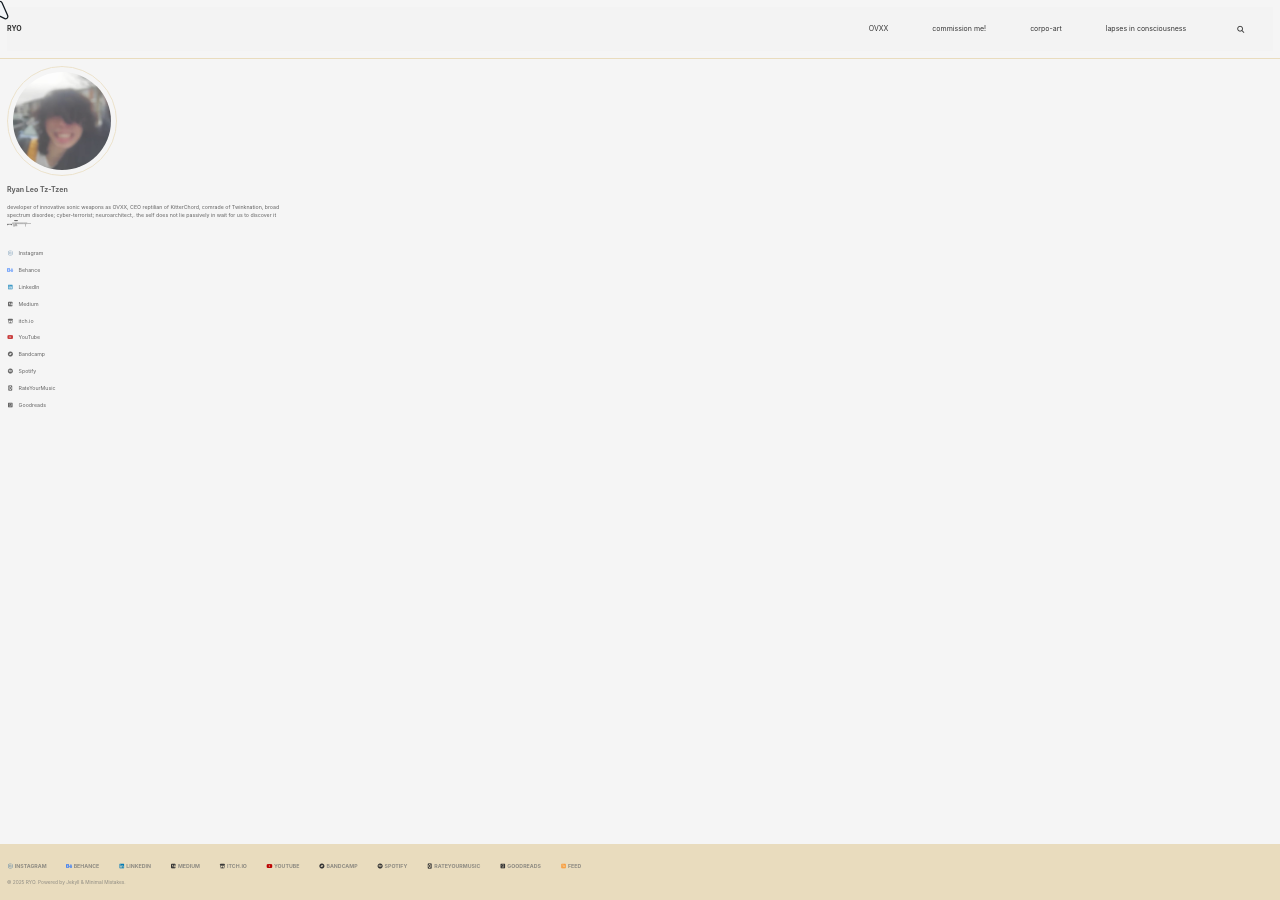
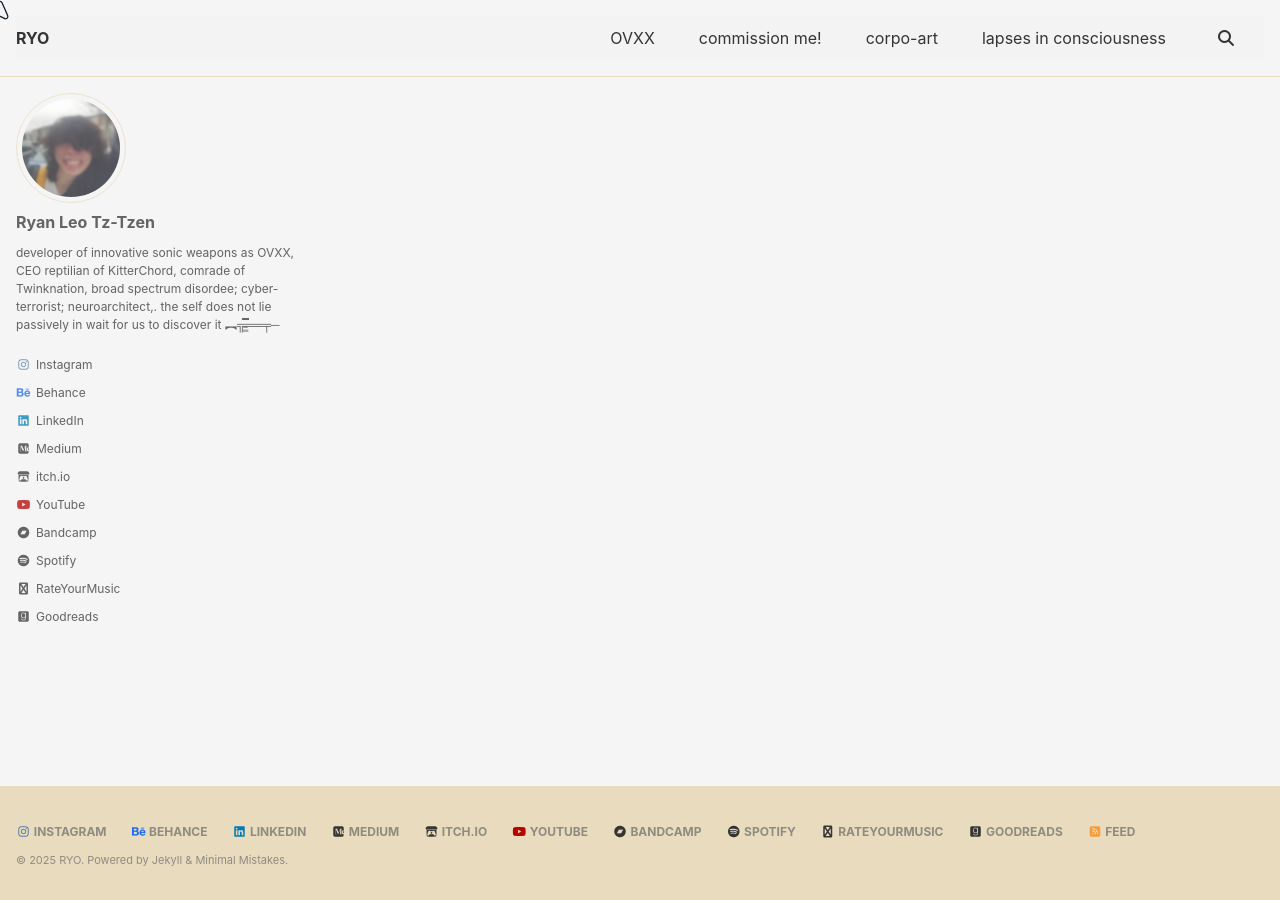
Before and after one commit to cryotato/cryotato.github.io, a Jekyll site: the page built from index.md, in a window 1280 px wide. Built offline with Jekyll 4.4.1, drawn with Linux system fonts in a browser that asks for light colours; cached includes are drawn as plain includes.

Commit message:
Update main.scss

```diff
--- a/assets/css/main.scss
+++ b/assets/css/main.scss
@@ -33,7 +33,7 @@ body {
   // font-family: "Lucida Console", Monaco, monospace;
 
   /* --- Optional: Slightly adjust default font size or line height if needed --- */
-  font-size: 7px; /* Default is often fine */
+  font-size: 16px; /* Default is often fine */
   // line-height: 1.6; /* Can improve readability */
 
 } // <--- ADD THIS CLOSING BRACE
```
